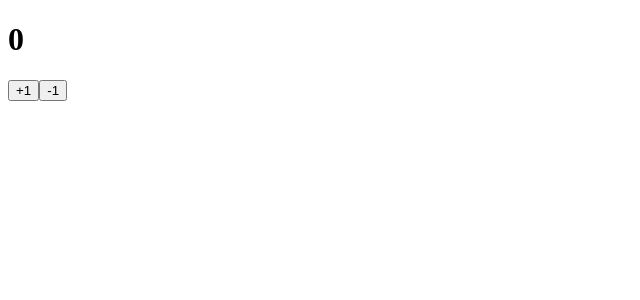
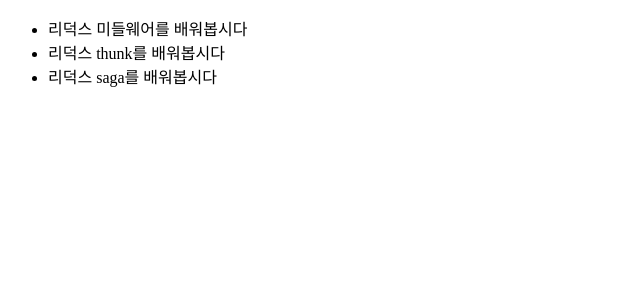
Before and after one commit to Doris-Choi/learn_redux_middleware, a React (Create React App) app: page / in a window 1280 px wide. Shown: the top 300 px of the page, without its empty margins (0-640 px from the left). Built offline with nearby package versions, Linux system fonts and the light colour scheme.

Commit message:
📚 POSTS 모듈(util 리팩토링), 컴포넌트 구현

```diff
--- a/src/App.js
+++ b/src/App.js
@@ -1,8 +1,8 @@
 import React from 'react';
-import CounterContainer from './containers/CounterContainer';
+import PostListContainer from './containers/PostListContainer';
 
 function App() {
-  return <CounterContainer />;
+  return <PostListContainer />;
 }
 
 export default App;
--- /dev/null
+++ b/src/api/posts.js
@@ -0,0 +1,30 @@
+const sleep = (n) => new Promise((resolve) => setTimeout(resolve, n));
+
+// { id, title, body }
+const posts = [
+  {
+    id: 1,
+    title: '리덕스 미들웨어를 배워봅시다',
+    body: '리덕스 미들웨어를 직접 만들어보면 이해가 쉽다.',
+  },
+  {
+    id: 2,
+    title: '리덕스 thunk를 배워봅시다',
+    body: '리덕스 thunk 직접 만들어보면 이해가 쉽다.',
+  },
+  {
+    id: 3,
+    title: '리덕스 saga를 배워봅시다',
+    body: '리덕스 saga를 직접 만들어보면 이해가 쉽다.',
+  },
+];
+
+export const getPosts = async () => {
+  await sleep(500);
+  return posts;
+};
+
+export const getPostById = async (id) => {
+  await sleep(500);
+  return posts.find((post) => post.id === id);
+};
--- /dev/null
+++ b/src/components/PostList.js
@@ -0,0 +1,13 @@
+import React from 'react';
+
+function PostList({ posts }) {
+  return (
+    <ul>
+      {posts.map((post) => (
+        <li key={post.id}>{post.title}</li>
+      ))}
+    </ul>
+  );
+}
+
+export default PostList;
--- /dev/null
+++ b/src/containers/PostListContainer.js
@@ -0,0 +1,21 @@
+import React, { useEffect } from 'react';
+import { useSelector, useDispatch } from 'react-redux';
+import { getPosts } from '../modules/posts';
+import PostList from '../components/PostList';
+
+function PostListContainer() {
+  const { data, loading, error } = useSelector((state) => state.posts.posts);
+  const dispatch = useDispatch();
+
+  useEffect(() => {
+    dispatch(getPosts());
+  }, [dispatch]);
+
+  if (loading) return <div>로딩중...</div>;
+  if (error) return <div>에러 발생!</div>;
+  if (!data) return null;
+
+  return <PostList posts={data} />;
+}
+
+export default PostListContainer;
--- /dev/null
+++ b/src/lib/asyncUtills.js
@@ -0,0 +1,72 @@
+export const createPromiseThunk = (type, promiseCreator) => {
+  const [SUCCESS, ERROR] = [`${type}_SUCCESS`, `${type}_ERROR`];
+
+  const thunkCreator = (param) => async (dispatch) => {
+    dispatch({ type });
+    try {
+      const payload = await promiseCreator(param);
+      // FSA (Flux Standard Action)
+      dispatch({
+        type: SUCCESS,
+        payload,
+      });
+    } catch (e) {
+      dispatch({
+        type: ERROR,
+        payload: e,
+        error: true,
+      });
+    }
+  };
+
+  return thunkCreator;
+};
+
+export const handleAsyncActions = (type, key) => {
+  const [SUCCESS, ERROR] = [`${type}_SUCCESS`, `${type}_ERROR`];
+  const reducer = (state, action) => {
+    switch (action.type) {
+      case type:
+        return {
+          ...state,
+          [key]: reducerUtils.loading(),
+        };
+      case SUCCESS:
+        return {
+          ...state,
+          [key]: reducerUtils.success(action.payload),
+        };
+      case ERROR:
+        return {
+          ...state,
+          [key]: reducerUtils.success(action.payload),
+        };
+      default:
+        return state;
+    }
+  };
+  return reducer;
+};
+
+export const reducerUtils = {
+  initial: (data = null) => ({
+    data,
+    loading: false,
+    error: null,
+  }),
+  loading: (prevState = null) => ({
+    data: prevState,
+    loading: true,
+    error: null,
+  }),
+  success: (data) => ({
+    data,
+    loading: false,
+    error: null,
+  }),
+  error: (error) => ({
+    data: null,
+    loading: false,
+    error,
+  }),
+};
--- a/src/modules/index.js
+++ b/src/modules/index.js
@@ -1,6 +1,7 @@
 import { combineReducers } from 'redux';
 import counter from './counter';
+import posts from './posts';
 
-const rootReducer = combineReducers({ counter });
+const rootReducer = combineReducers({ counter, posts });
 
 export default rootReducer;
--- /dev/null
+++ b/src/modules/posts.js
@@ -0,0 +1,40 @@
+import * as postsAPI from '../api/posts';
+import {
+  createPromiseThunk,
+  reducerUtils,
+  handleAsyncActions,
+} from '../lib/asyncUtills';
+
+// 요청 하나 당 액션 3개
+const GET_POSTS = 'posts/GET_POSTS';
+const GET_POSTS_SUCCESS = 'posts/GET_POSTS_SUCCESS';
+const GET_POSTS_ERROR = 'posts/GET_POSTS_ERROR';
+
+const GET_POST = 'posts/GET_POST';
+const GET_POST_SUCCESS = 'posts/GET_POST_SUCCESS';
+const GET_POST_ERROR = 'posts/GET_POST_ERROR';
+
+export const getPosts = createPromiseThunk(GET_POSTS, postsAPI.getPosts);
+export const getPost = createPromiseThunk(GET_POST, postsAPI.getPostById);
+
+const initialState = {
+  posts: reducerUtils.initial(),
+  post: reducerUtils.initial(),
+};
+
+const getPostsReducer = handleAsyncActions(GET_POSTS, 'posts');
+const getPostReducer = handleAsyncActions(GET_POST, 'post');
+export default function posts(state = initialState, action) {
+  switch (action.type) {
+    case GET_POSTS:
+    case GET_POSTS_SUCCESS:
+    case GET_POSTS_ERROR:
+      return getPostsReducer(state, action);
+    case GET_POST:
+    case GET_POST_SUCCESS:
+    case GET_POST_ERROR:
+      return getPostReducer(state, action);
+    default:
+      return state;
+  }
+}
```
